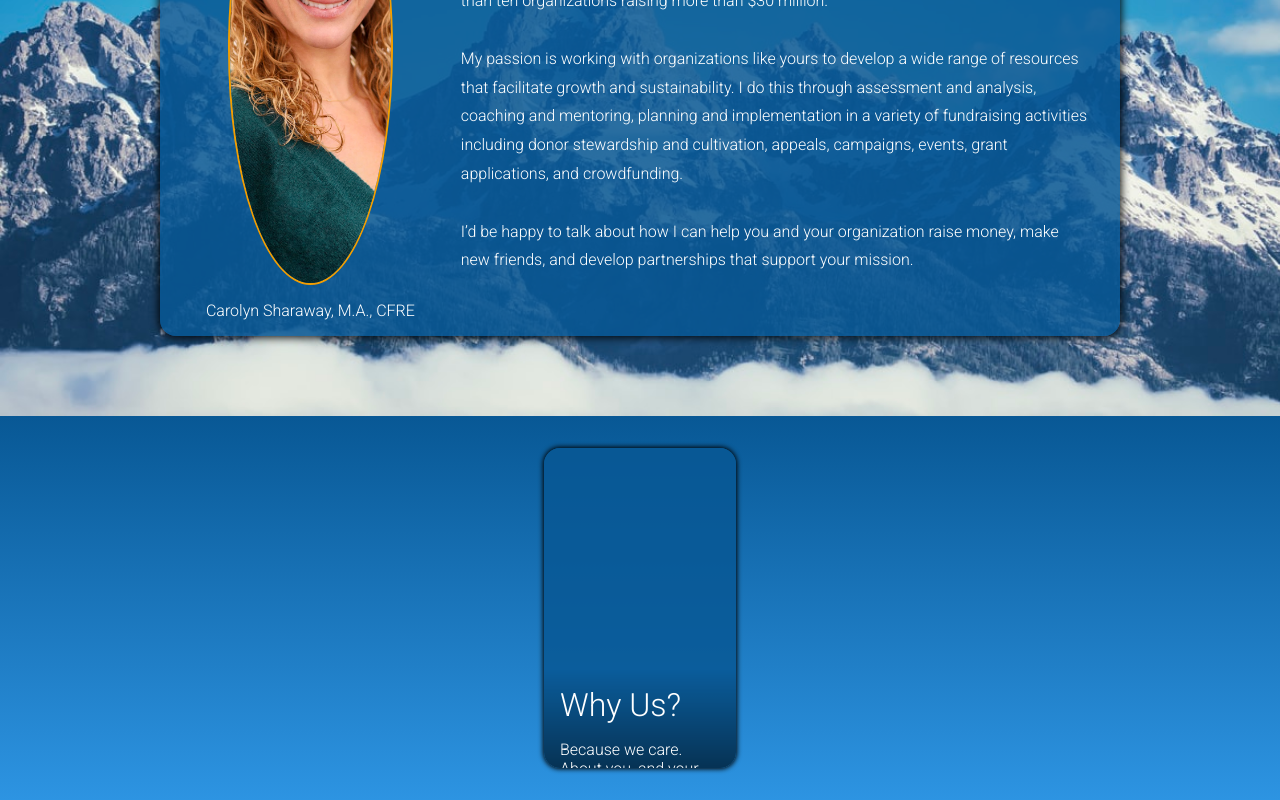
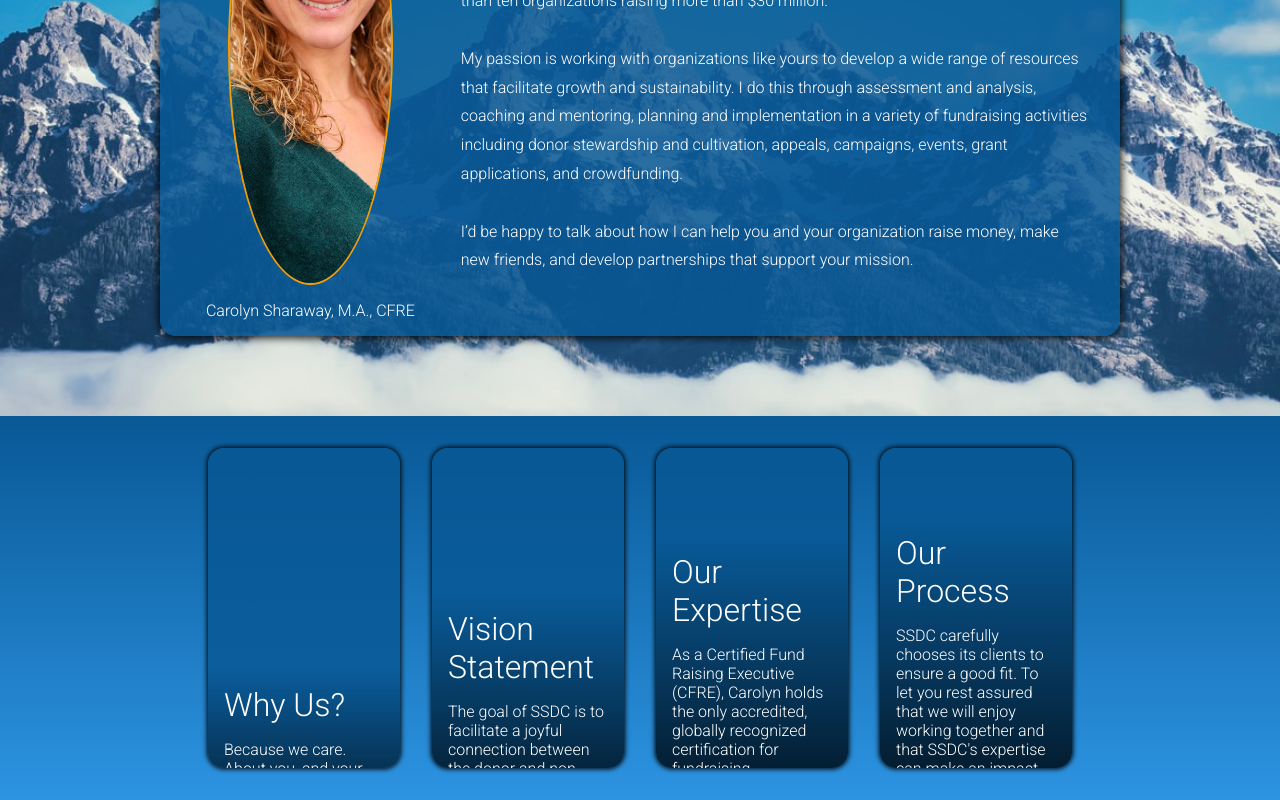
Before and after one commit to carnoldcoding/carolyn-site, a React (Create React App) app: page / in a window 1280 px wide. Shown: the part 946-1746 px from the top of the page. Built offline with nearby package versions, Linux system fonts and the light colour scheme.

Commit message:
Added information to the cards

```diff
--- a/src/components/CardSection/CardModal/CardModalStyles.js
+++ b/src/components/CardSection/CardModal/CardModalStyles.js
@@ -2,7 +2,7 @@ import styled from 'styled-components'
 import {css} from 'styled-components'
 
 export const ModalContainer = styled.div`
-    z-index: 1;
+    z-index: 5;
     display: flex;
     justify-content: center;
     align-items: center;
@@ -47,7 +47,7 @@ export const ModalHeaderWrapper = styled.div`
 `
 
 export const ModalHeader = styled.div`
-
+    text-decoration: underline;
 `
 
 export const ModalSubtitleWrapper = styled.div`
--- a/src/components/CardSection/data.js
+++ b/src/components/CardSection/data.js
@@ -2,10 +2,41 @@ export const card1 = {
     title: "Why Us?",
     subtitle: "Because we care. About you, and your company",
     modalHeader: "SSDC Gives You",
-    modalContent: <ul>
+    modalContent:
+    <ul>
         <li>Individualized attention by experienced consultants who really care about your mission and your success</li>
         <li>A development strategy that fits your unique needs and situations</li>
         <li>Tangible results that are attainable and sustainable</li>
         <li>Open access to knowledgeable consultants for quick questions, troubleshooting, and to celebrate your successes</li>
+    </ul>,
+}
+
+export const card2 = {
+    title: "Vision Statement",
+    subtitle: "The goal of SSDC is to facilitate a joyful connection between the donor and non-profit.",
+    modalHeader: "Our Goal",
+    modalContent: "SSDC supports the nonprofit by acting as a trusted advisors whose mission and vision aligns with her own; their constituencies through enhanced impact of the organizations mission; and her family by providing resources and lifestyle that fulfills our dreams."
+}
+
+export const card3 = {
+    title: "Our Expertise",
+    subtitle: "As a Certified Fund Raising Executive (CFRE), Carolyn holds the only accredited, globally recognized certification for fundraising professionals.",
+    modalHeader: "What is a CFRE?",
+    modalContent: `To earn CFRE certification, fundraising professionals must meet education, professional practice, and professional performance requirements, pass a comprehensive exam on best practices in ethical fundraising; and attest that they are knowledgeable and abide by the International Statement of Ethical Principles in Fundraising as well as laws governing fundraising in their region of practice.
+    By hiring a CFRE professional, you have full confidence that your fundraising team members are using current best practices, are from knowledgeable backgrounds and are dedicated to ethical fundraising.`,
+}
+
+export const card4 = {
+    title: "Our Process",
+    subtitle: "SSDC carefully chooses its clients to ensure a good fit. To let you rest assured that we will enjoy working together and that SSDC's expertise can make an impact on your mission.",
+    modalHeader: "SSDC On-Boarding",
+    modalContent: <>
+    <p>Here are the steps to becoming an SSDC client:</p>
+    <ul>
+        <li>An exploratory meeting (pro bono) is the first step in the process where we talk about how your needs suit our experience. </li>
+        <li>If there is an alignment there, SSDC provides a detailed proposal on the scope of work (including deliverables and timeline) which is reviewed by the nonprofit.</li>
+        <li>Necessary edits are made to the scope of work and the contract is signed.</li>
+        <li>Work commences and we move ahead to develop your nonprofit's resources! </li>
     </ul>
+    </>
 }
--- a/src/components/CardSection/index.js
+++ b/src/components/CardSection/index.js
@@ -4,7 +4,7 @@ import {
     CardsWrapper
 } from  './CardSectionStyles'
 import Card from './Card'
-import { card1 } from './data'
+import { card1, card2, card3, card4 } from './data'
 
 const CardSection = () => {
   return (
@@ -12,6 +12,9 @@ const CardSection = () => {
     <Container>
         <CardsWrapper>
           <Card {...card1}/>
+          <Card {...card2}/>
+          <Card {...card3}/>
+          <Card {...card4}/>
         </CardsWrapper>
     </Container>
     </>
```
